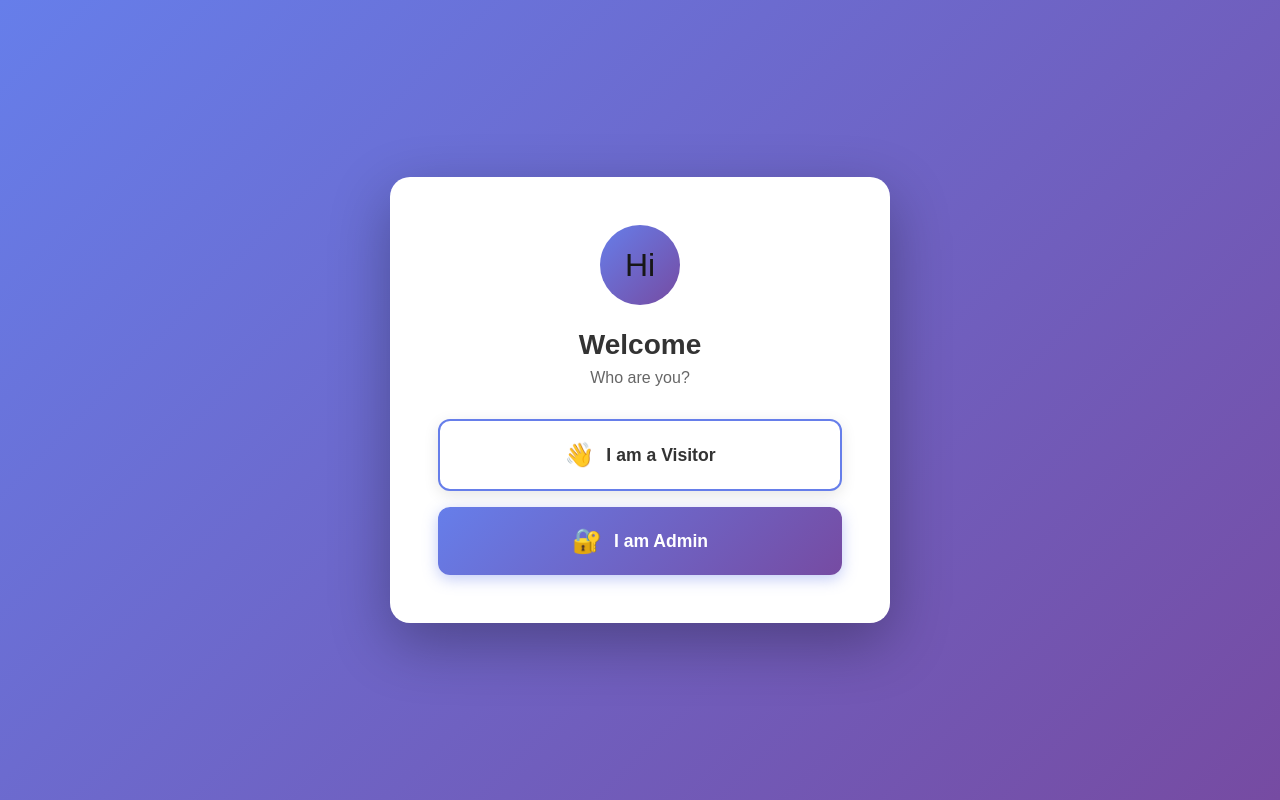
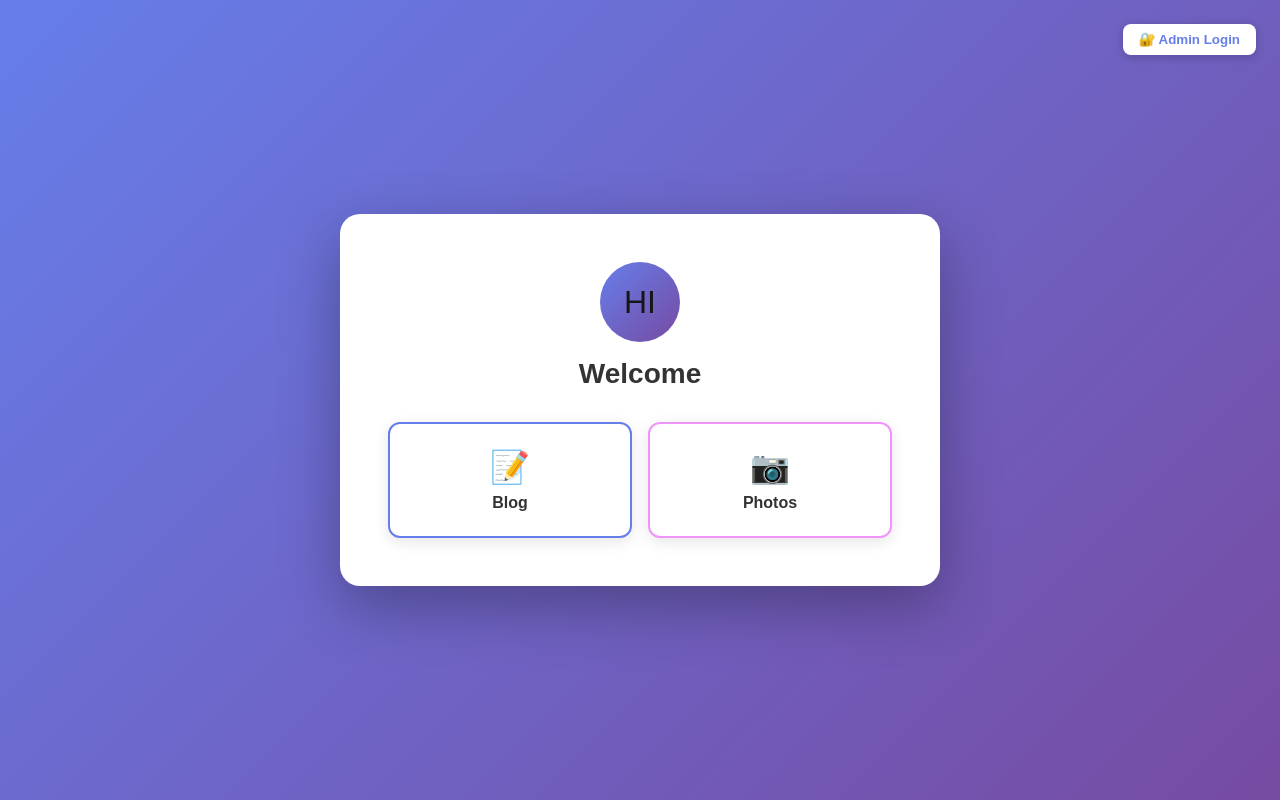
Before and after one commit to SunnyLee151064/my-web, a Next.js app: page / in a window 1280 px wide. Built offline with nearby package versions, Linux system fonts and the light colour scheme.

Commit message:
修复CRUD逻辑：使用客户端API调用确保立即生效

```diff
--- a/src/app/api/blog/[id]/route.ts
+++ b/src/app/api/blog/[id]/route.ts
@@ -59,3 +59,21 @@ export async function PUT(
     );
   }
 }
+
+export async function DELETE(
+  request: Request,
+  { params }: { params: Promise<{ id: string }> }
+) {
+  try {
+    const { id } = await params;
+    const db = sql();
+    await db`DELETE FROM posts WHERE id = ${id}`;
+
+    return NextResponse.json({ success: true });
+  } catch (error) {
+    return NextResponse.json(
+      { success: false, error: 'Failed to delete post' },
+      { status: 500 }
+    );
+  }
+}
--- a/src/app/api/blog/route.ts
+++ b/src/app/api/blog/route.ts
@@ -1,5 +1,23 @@
 import { NextResponse } from 'next/server';
 import { sql } from '@/lib/db';
+
+export async function GET() {
+  try {
+    const db = sql();
+    const posts = await db`
+      SELECT id, title, slug, created_at FROM posts
+      ORDER BY created_at DESC
+    `;
+
+    return NextResponse.json({ success: true, posts });
+  } catch (error) {
+    console.error('GET posts error:', error);
+    return NextResponse.json(
+      { success: false, error: 'Failed to fetch posts', posts: [] },
+      { status: 500 }
+    );
+  }
+}
 
 export async function POST(request: Request) {
   try {
@@ -16,7 +34,7 @@ export async function POST(request: Request) {
     const result = await db`
       INSERT INTO posts (title, content, slug)
       VALUES (${title}, ${content}, ${slug})
-      RETURNING id, title, slug
+      RETURNING id, title, slug, created_at
     `;
 
     return NextResponse.json({ success: true, post: result[0] });
--- /dev/null
+++ b/src/app/api/photos/delete/route.ts
@@ -0,0 +1,42 @@
+import { NextResponse } from 'next/server';
+import { sql } from '@/lib/db';
+import { del } from '@vercel/blob';
+
+export async function DELETE(request: Request) {
+  try {
+    const { searchParams } = new URL(request.url);
+    const id = searchParams.get('id');
+
+    if (!id) {
+      return NextResponse.json(
+        { success: false, error: 'Missing photo ID' },
+        { status: 400 }
+      );
+    }
+
+    const db = sql();
+
+    // 获取照片信息
+    const photos = await db`SELECT blob_id FROM photos WHERE id = ${id}`;
+
+    if (photos.length > 0 && photos[0].blob_id) {
+      // 删除 Blob
+      try {
+        await del(photos[0].blob_id);
+      } catch (blobError) {
+        console.error('Failed to delete blob:', blobError);
+      }
+    }
+
+    // 删除数据库记录
+    await db`DELETE FROM photos WHERE id = ${id}`;
+
+    return NextResponse.json({ success: true });
+  } catch (error) {
+    console.error('Delete photo error:', error);
+    return NextResponse.json(
+      { success: false, error: 'Failed to delete photo' },
+      { status: 500 }
+    );
+  }
+}
--- a/src/app/api/photos/route.ts
+++ b/src/app/api/photos/route.ts
@@ -1,6 +1,24 @@
 import { NextResponse } from 'next/server';
 import { sql } from '@/lib/db';
 import { put } from '@vercel/blob';
+
+export async function GET() {
+  try {
+    const db = sql();
+    const photos = await db`
+      SELECT id, url, blob_id, description, created_at FROM photos
+      ORDER BY created_at DESC
+    `;
+
+    return NextResponse.json({ success: true, photos });
+  } catch (error) {
+    console.error('GET photos error:', error);
+    return NextResponse.json(
+      { success: false, error: 'Failed to fetch photos', photos: [] },
+      { status: 500 }
+    );
+  }
+}
 
 export async function POST(request: Request) {
   try {
@@ -25,7 +43,7 @@ export async function POST(request: Request) {
     const result = await db`
       INSERT INTO photos (url, blob_id, description)
       VALUES (${blob.url}, ${blob.pathname}, ${description || null})
-      RETURNING id, url
+      RETURNING id, url, created_at
     `;
 
     return NextResponse.json({ success: true, photo: result[0] });
--- a/src/app/page.tsx
+++ b/src/app/page.tsx
@@ -1,46 +1,103 @@
 'use client';
 
+import { useEffect, useState } from 'react';
 import { useRouter } from 'next/navigation';
-import { useState } from 'react';
+
+interface User {
+  id: number;
+  username: string;
+  role: string;
+}
 
 export default function Home() {
+  const [user, setUser] = useState<User | null>(null);
   const router = useRouter();
-  const [loading, setLoading] = useState('');
 
-  const handleVisitor = () => {
-    setLoading('visitor');
-    router.push('/blog');
+  useEffect(() => {
+    const storedUser = localStorage.getItem('user');
+    if (storedUser) {
+      setUser(JSON.parse(storedUser));
+    }
+  }, []);
+
+  const menuItems = [
+    { icon: '📝', label: 'Blog', path: '/blog', color: '#667eea' },
+    { icon: '📷', label: 'Photos', path: '/photos', color: '#f093fb' },
+  ];
+
+  const adminItems = [
+    { icon: '✏️', label: 'Manage Blog', path: '/admin/blog', color: '#4facfe' },
+    { icon: '🖼️', label: 'Manage Photos', path: '/admin/photos', color: '#43e97b' },
+  ];
+
+  const handleLogin = () => {
+    router.push('/login');
   };
 
-  const handleAdmin = () => {
-    setLoading('admin');
-    const user = localStorage.getItem('user');
-    if (user) {
-      router.push('/welcome');
-    } else {
-      router.push('/login');
-    }
+  const handleLogout = () => {
+    localStorage.removeItem('user');
+    setUser(null);
   };
 
   return (
     <div style={{
       minHeight: '100vh',
       background: 'linear-gradient(135deg, #667eea 0%, #764ba2 100%)',
+      padding: '2rem'
+    }}>
+      {/* Admin 按钮 - 右上角 */}
+      <div style={{ position: 'absolute', top: '1.5rem', right: '1.5rem' }}>
+        {user ? (
+          <button
+            onClick={() => router.push('/welcome')}
+            style={{
+              padding: '0.5rem 1rem',
+              background: 'white',
+              border: 'none',
+              borderRadius: '8px',
+              cursor: 'pointer',
+              fontWeight: '600',
+              color: '#667eea',
+              boxShadow: '0 2px 10px rgba(0,0,0,0.2)'
+            }}
+          >
+            Admin ({user.username})
+          </button>
+        ) : (
+          <button
+            onClick={handleLogin}
+            style={{
+              padding: '0.5rem 1rem',
+              background: 'white',
+              border: 'none',
+              borderRadius: '8px',
+              cursor: 'pointer',
+              fontWeight: '600',
+              color: '#667eea',
+              boxShadow: '0 2px 10px rgba(0,0,0,0.2)'
+            }}
+          >
+            🔐 Admin Login
+          </button>
+        )}
+      </div>
+
+      <div style={{
         display: 'flex',
         flexDirection: 'column',
         alignItems: 'center',
         justifyContent: 'center',
-      padding: '2rem'
+        minHeight: 'calc(100vh - 4rem)'
       }}>
         <div style={{
           background: 'white',
           borderRadius: '20px',
           padding: '3rem',
           boxShadow: '0 20px 60px rgba(0,0,0,0.3)',
-        maxWidth: '500px',
-        width: '100%',
-        textAlign: 'center'
+          maxWidth: '600px',
+          width: '100%'
         }}>
+          <div style={{ textAlign: 'center', marginBottom: '2rem' }}>
             <div style={{
               width: '80px',
               height: '80px',
@@ -49,67 +106,119 @@ export default function Home() {
               display: 'flex',
               alignItems: 'center',
               justifyContent: 'center',
-          margin: '0 auto 1.5rem',
+              margin: '0 auto 1rem',
               fontSize: '2rem'
             }}>
-          Hi
+              HI
+            </div>
+            <h1 style={{ margin: 0, fontSize: '1.75rem', color: '#333', fontWeight: '600' }}>
+              Welcome
+            </h1>
+            {user && (
+              <p style={{ margin: '0.5rem 0 0', color: '#666', fontSize: '1.1rem' }}>
+                {user.username}
+                <span style={{
+                  marginLeft: '0.5rem',
+                  padding: '0.25rem 0.75rem',
+                  background: 'linear-gradient(135deg, #667eea 0%, #764ba2 100%)',
+                  borderRadius: '20px',
+                  color: 'white',
+                  fontSize: '0.8rem'
+                }}>
+                  {user.role === 'admin' ? 'Admin' : 'User'}
+                </span>
+              </p>
+            )}
           </div>
 
-        <h1 style={{ margin: '0 0 0.5rem', fontSize: '1.75rem', color: '#333', fontWeight: '600' }}>
-          Welcome
-        </h1>
-        <p style={{ margin: '0 0 2rem', color: '#666', fontSize: '1rem' }}>
-          Who are you?
-        </p>
-
-        <div style={{ display: 'flex', flexDirection: 'column', gap: '1rem' }}>
+          <div style={{
+            display: 'grid',
+            gridTemplateColumns: 'repeat(2, 1fr)',
+            gap: '1rem',
+            marginBottom: user?.role === 'admin' ? '2rem' : '0'
+          }}>
+            {menuItems.map((item) => (
               <button
-            onClick={handleVisitor}
-            disabled={loading === 'visitor'}
+                key={item.path}
+                onClick={() => router.push(item.path)}
                 style={{
-              padding: '1.25rem',
+                  padding: '1.5rem',
                   background: 'white',
-              border: '2px solid #667eea',
+                  border: `2px solid ${item.color}`,
                   borderRadius: '12px',
-              cursor: loading === 'visitor' ? 'not-allowed' : 'pointer',
-              opacity: loading === 'visitor' ? 0.7 : 1,
+                  cursor: 'pointer',
                   display: 'flex',
+                  flexDirection: 'column',
                   alignItems: 'center',
-              justifyContent: 'center',
-              gap: '0.75rem',
-              transition: 'transform 0.2s, box-shadow 0.2s',
+                  gap: '0.5rem',
                   boxShadow: '0 4px 15px rgba(0,0,0,0.1)'
                 }}
               >
-            <span style={{ fontSize: '1.5rem' }}>👋</span>
-            <span style={{ color: '#333', fontWeight: '600', fontSize: '1.1rem' }}>
-              I am a Visitor
-            </span>
+                <span style={{ fontSize: '2rem' }}>{item.icon}</span>
+                <span style={{ color: '#333', fontWeight: '600', fontSize: '1rem' }}>{item.label}</span>
               </button>
+            ))}
+          </div>
 
+          {user?.role === 'admin' && (
+            <>
+              <div style={{
+                textAlign: 'center',
+                color: '#999',
+                marginBottom: '1rem',
+                fontSize: '0.9rem'
+              }}>
+                --- Admin ---
+              </div>
+              <div style={{
+                display: 'grid',
+                gridTemplateColumns: 'repeat(2, 1fr)',
+                gap: '1rem',
+                marginBottom: '2rem'
+              }}>
+                {adminItems.map((item) => (
                   <button
-            onClick={handleAdmin}
-            disabled={loading === 'admin'}
+                    key={item.path}
+                    onClick={() => router.push(item.path)}
                     style={{
-              padding: '1.25rem',
-              background: 'linear-gradient(135deg, #667eea 0%, #764ba2 100%)',
+                      padding: '1.5rem',
+                      background: `linear-gradient(135deg, ${item.color} 0%, ${item.color}dd 100%)`,
                       border: 'none',
                       borderRadius: '12px',
-              cursor: loading === 'admin' ? 'not-allowed' : 'pointer',
-              opacity: loading === 'admin' ? 0.7 : 1,
+                      cursor: 'pointer',
                       display: 'flex',
+                      flexDirection: 'column',
                       alignItems: 'center',
-              justifyContent: 'center',
-              gap: '0.75rem',
-              transition: 'transform 0.2s, box-shadow 0.2s',
-              boxShadow: '0 4px 15px rgba(102, 126, 234, 0.4)'
+                      gap: '0.5rem',
+                      boxShadow: '0 4px 15px rgba(0,0,0,0.2)'
                     }}
                   >
-            <span style={{ fontSize: '1.5rem' }}>🔐</span>
-            <span style={{ color: 'white', fontWeight: '600', fontSize: '1.1rem' }}>
-              I am Admin
-            </span>
+                    <span style={{ fontSize: '2rem' }}>{item.icon}</span>
+                    <span style={{ color: 'white', fontWeight: '600', fontSize: '1rem' }}>{item.label}</span>
                   </button>
+                ))}
+              </div>
+            </>
+          )}
+
+          {user && (
+            <div style={{ textAlign: 'center' }}>
+              <button
+                onClick={handleLogout}
+                style={{
+                  padding: '0.75rem 2rem',
+                  background: 'transparent',
+                  color: '#999',
+                  border: '2px solid #e0e0e0',
+                  borderRadius: '8px',
+                  cursor: 'pointer',
+                  fontSize: '0.9rem'
+                }}
+              >
+                Logout
+              </button>
+            </div>
+          )}
         </div>
       </div>
     </div>
```
Also changed, not shown: src/app/admin/blog/page.tsx (+57 -28 lines), src/app/admin/photos/page.tsx (+57 -28 lines). Lines whose indentation alone changed are shown as unchanged.
